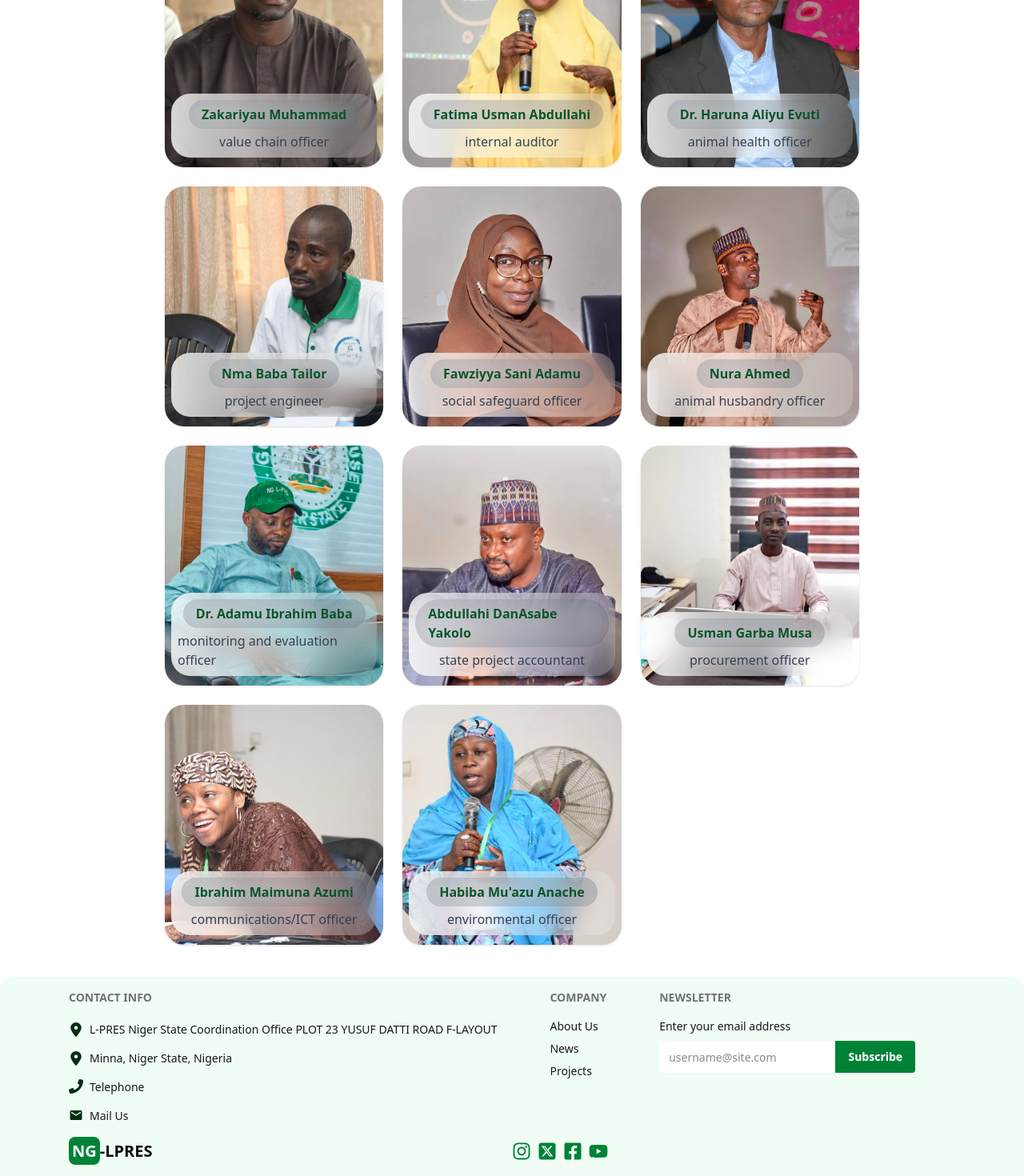
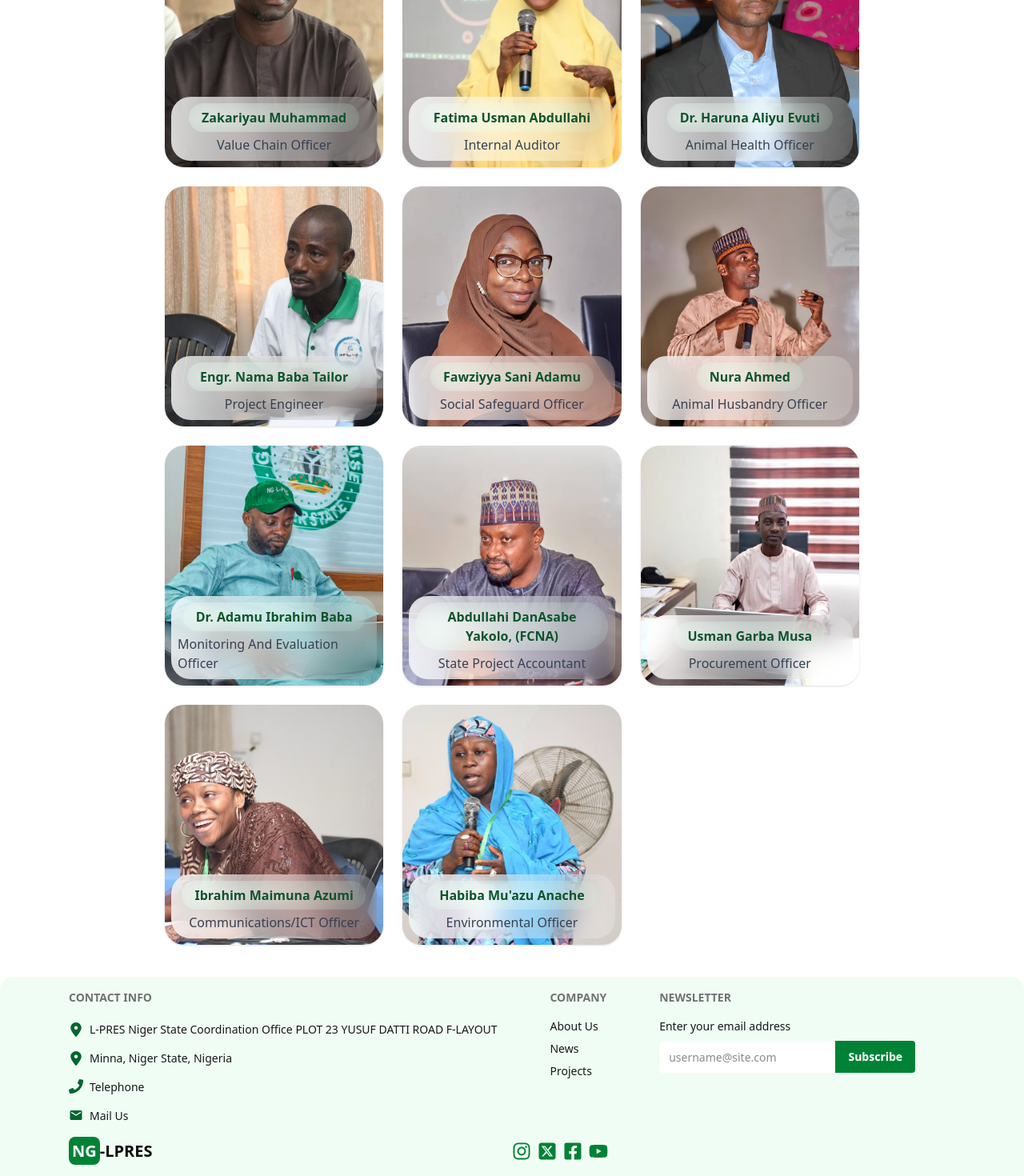
Before and after one commit to samimkabiru/lpres-niger, a React (Vite) app: page /team in a window 1280 px wide. Shown: the part 680-2150 px from the top of the page at 80% size. Built offline with nearby package versions, Linux system fonts and the light colour scheme.

Commit message:
Make textual changes to the L-PRES team page.

```diff
--- a/src/components/Footer.tsx
+++ b/src/components/Footer.tsx
@@ -58,7 +58,7 @@ const Footer = () => {
             {contactInfo.map((info) =>
               info.type === 'text' ? (
                 <div key={info.value} className="flex items-center my-1">
-                  <span className="text-lg text-green-950 mr-2">
+                  <span className="text-lg text-green-800 mr-2">
                     {info.icon}
                   </span>
                   <p>{info.value}</p>
@@ -69,7 +69,7 @@ const Footer = () => {
                   key={info.value}
                   className="link link-hover flex my-1"
                 >
-                  <span className="text-lg text-green-950 mr-2">
+                  <span className="text-lg text-green-800 mr-2">
                     {info.icon}
                   </span>
                   {info.label}
--- a/src/pages/LPRESTeampage.tsx
+++ b/src/pages/LPRESTeampage.tsx
@@ -26,7 +26,7 @@ const LPRESTeampage = () => {
       image: habibaUsman,
     },
     {
-      name: 'Hussaini Garba Beji',
+      name: 'Dr. Hussaini Garba Beji',
       position: 'extension officer',
       image: hussainiGarba,
     },
@@ -46,7 +46,7 @@ const LPRESTeampage = () => {
       image: harunaAliyu,
     },
     {
-      name: 'Nma Baba Tailor',
+      name: 'Engr. Nama Baba Tailor',
       position: 'project engineer',
       image: babaTailor,
     },
@@ -66,7 +66,7 @@ const LPRESTeampage = () => {
       image: adamuIbrahim,
     },
     {
-      name: 'Abdullahi DanAsabe Yakolo',
+      name: 'Abdullahi DanAsabe Yakolo, (FCNA)',
       position: 'state project accountant',
       image: abdullahiDanasabe,
     },
@@ -111,11 +111,11 @@ const LPRESTeampage = () => {
               src={member.image}
               alt="fatima usman"
             />
-            <div className="absolute p-2 flex flex-col items-center rounded-3xl bottom-3 left-2 right-2 bg-gradient-to-r from-white/80 to-white/20 backdrop-blur-lg">
-              <p className="inline-block text-md py-[6px] px-4 mb-1 rounded-full bg-gray-800/20 backdrop-blur-lg font-semibold text-green-900">
+            <div className="absolute p-2 flex flex-col items-center rounded-3xl bottom-2 left-2 right-2 bg-gradient-to-r from-white/80 to-white/20 backdrop-blur-lg">
+              <p className="inline-block text-md text-center py-[6px] px-4 mb-1 rounded-full bg-green-300/5 backdrop-blur-lg font-semibold text-green-900">
                 {member.name}
               </p>
-              <p className="text-gray-700">{member.position}</p>
+              <p className="text-gray-700 capitalize">{member.position}</p>
             </div>
           </div>
         ))}
```
